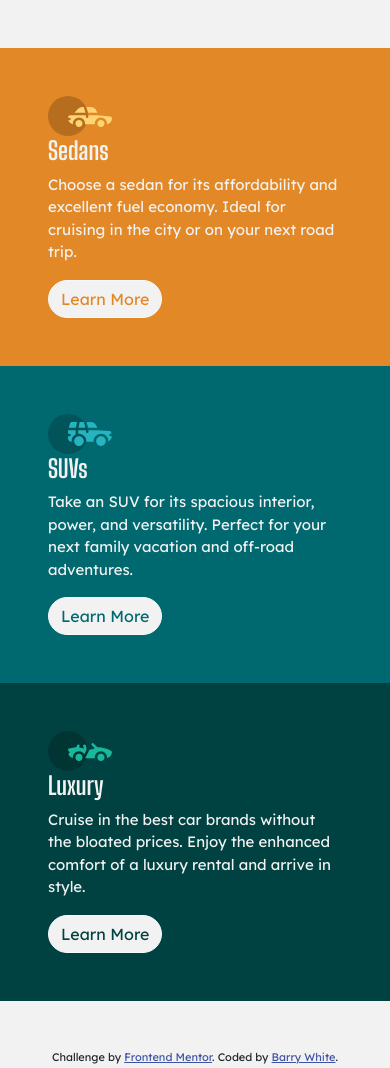
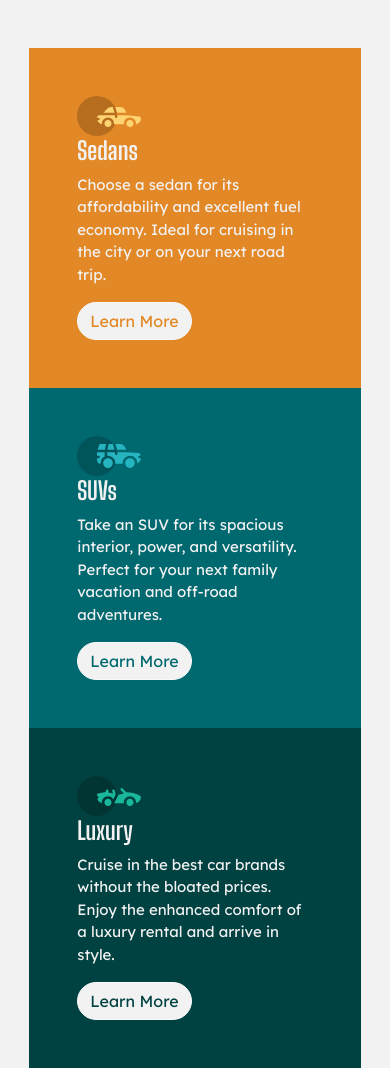
Before and after one commit to barry505/3-column-preview-card-component-main, a plain HTML site: page index.html in a window 390 px wide. Shown: the top 1068 px of the page. Drawn offline with nearby package versions, Linux system fonts and the light colour scheme.

Commit message:
Added media query to set width on smaller than medium screens

```diff
--- a/reset.css
+++ /dev/null
@@ -1,48 +0,0 @@
-/* http://meyerweb.com/eric/tools/css/reset/
-   v2.0 | 20110126
-   License: none (public domain)
-*/
-
-html, body, div, span, applet, object, iframe,
-h1, h2, h3, h4, h5, h6, p, blockquote, pre,
-a, abbr, acronym, address, big, cite, code,
-del, dfn, em, img, ins, kbd, q, s, samp,
-small, strike, strong, sub, sup, tt, var,
-b, u, i, center,
-dl, dt, dd, ol, ul, li,
-fieldset, form, label, legend,
-table, caption, tbody, tfoot, thead, tr, th, td,
-article, aside, canvas, details, embed,
-figure, figcaption, footer, header, hgroup,
-menu, nav, output, ruby, section, summary,
-time, mark, audio, video {
-	margin: 0;
-	padding: 0;
-	border: 0;
-	font-size: 100%;
-	font: inherit;
-	vertical-align: baseline;
-}
-/* HTML5 display-role reset for older browsers */
-article, aside, details, figcaption, figure,
-footer, header, hgroup, menu, nav, section {
-	display: block;
-}
-body {
-	line-height: 1;
-}
-ol, ul {
-	list-style: none;
-}
-blockquote, q {
-	quotes: none;
-}
-blockquote:before, blockquote:after,
-q:before, q:after {
-	content: '';
-	content: none;
-}
-table {
-	border-collapse: collapse;
-	border-spacing: 0;
-}
--- a/styles.css
+++ b/styles.css
@@ -76,3 +76,10 @@ h2 {
   background-color: hsl(179, 100%, 13%);
   color: hsl(0, 0%, 95%);
 }
+
+@media (max-width: 767px) {
+  body {
+    width: 85%;
+    margin: auto;
+  }
+}
```
Also changed, not shown: index.html (+6 -5 lines).
